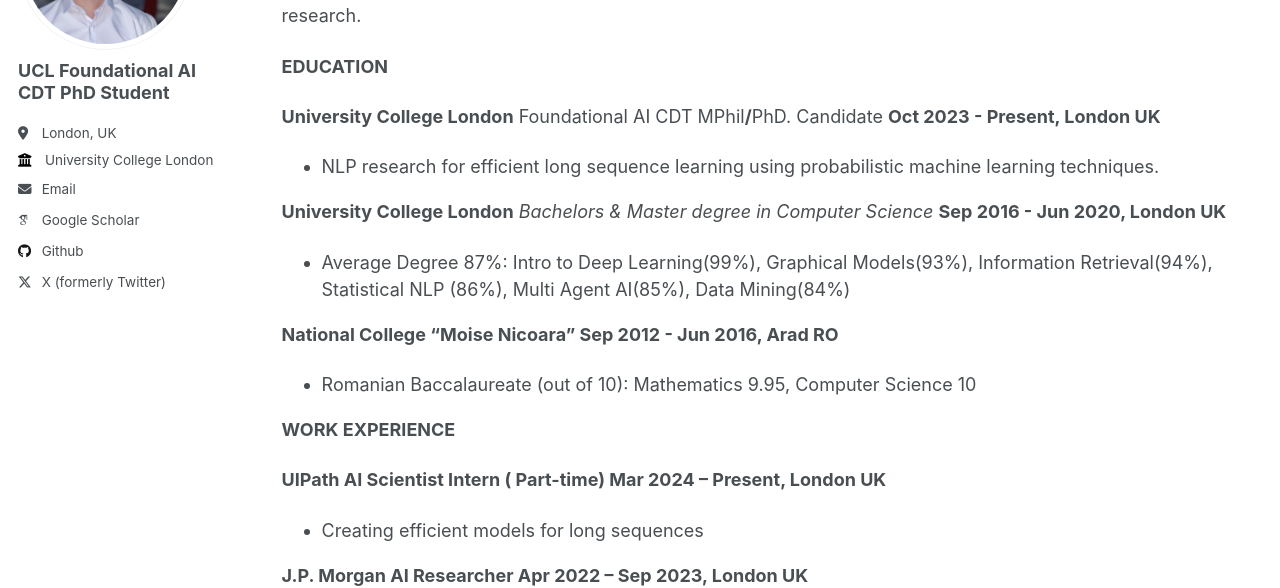
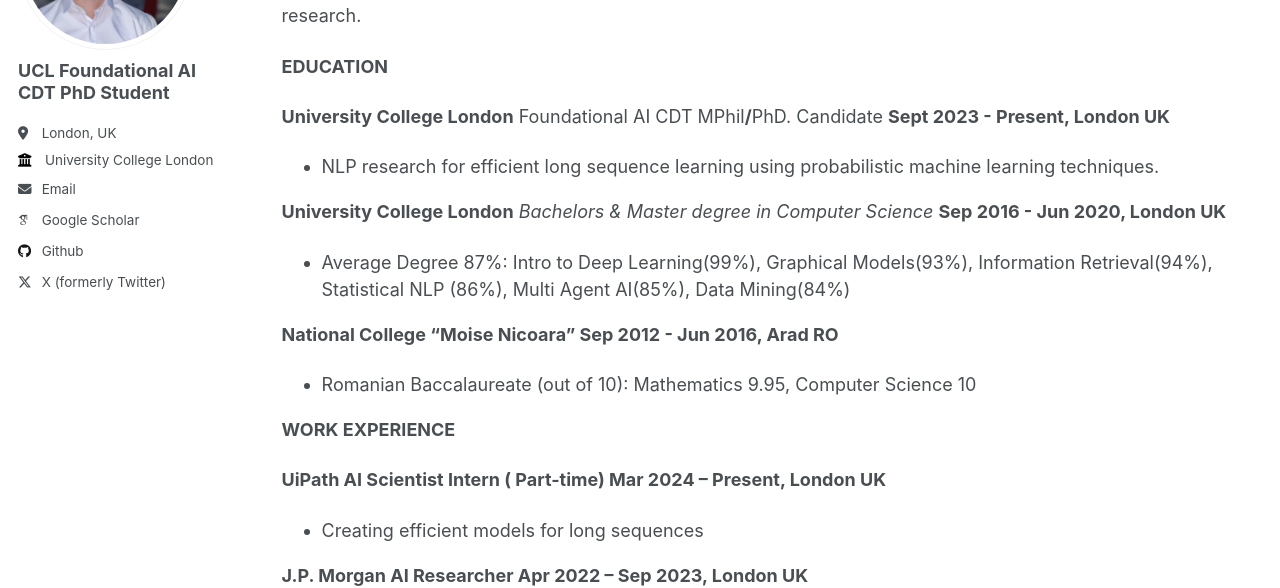
Before and after one commit to raresdolga/raresdolga.github.io, a Jekyll site: the page built from _pages/cv.md, in a window 1280 px wide and 900 px high. Shown: the part 231-819 px from the top of the window. Built offline with Jekyll 4.4.1, drawn with Linux system fonts in a browser that asks for light colours; some web fonts are replaced; some of the changed text lies outside the part shown.

Commit message:
Update CV

```diff
--- a/_pages/cv.md
+++ b/_pages/cv.md
@@ -14,7 +14,7 @@ Computer Science student ranked third in class and PhD candidate focused on prob
 
 **EDUCATION**
 
-**University College London** Foundational AI CDT MPhil**/**PhD. Candidate 	**Oct  2023 \-  Present, London UK**
+**University College London** Foundational AI CDT MPhil**/**PhD. Candidate 	**Sept  2023 \-  Present, London UK**
 
 * NLP research for efficient long sequence learning using probabilistic machine learning techniques.
 
@@ -28,7 +28,7 @@ Computer Science student ranked third in class and PhD candidate focused on prob
 
 **WORK EXPERIENCE**
 
-**UIPath AI Scientist Intern ( Part-time)	Mar 2024 – Present, London UK**
+**UiPath AI Scientist Intern ( Part-time)	Mar 2024 – Present, London UK**
 
 * Creating efficient models for long sequences
 
```
Also changed, not shown: other parts of _pages/cv.md (+1 -1 lines), 1 other file.
